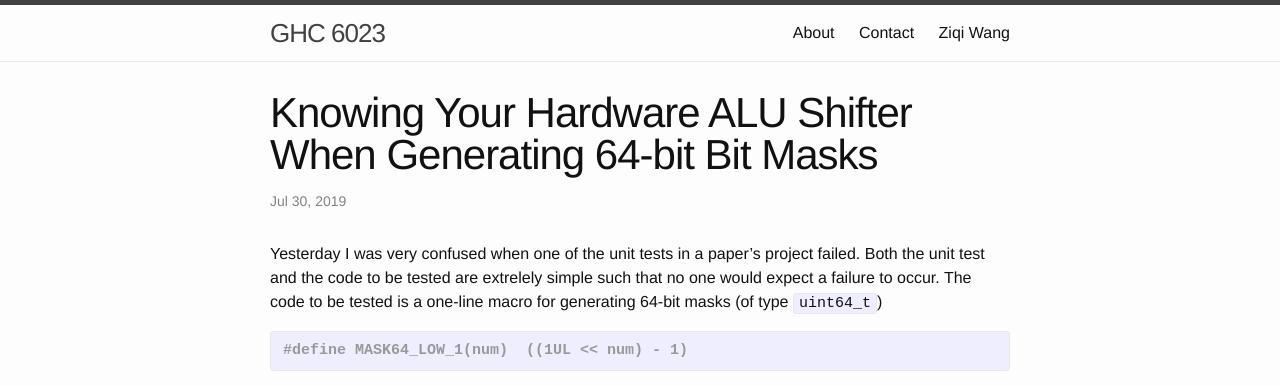
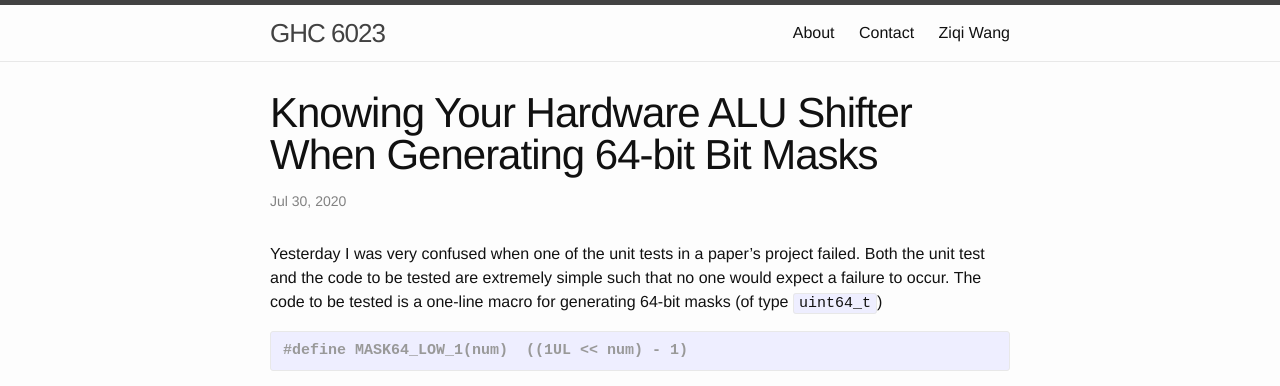
Before and after one commit to wangziqi2013/wangziqi2013.github.io, a Jekyll site: the page built from _posts/2020-07-30-tricky-code-for-64-bit-mask.markdown, in a window 1280 px wide. Shown: the top 386 px of the page. Built offline with Jekyll 4.4.1, drawn with Linux system fonts in a browser that asks for light colours.

Commit message:
Small change

```diff
--- a/_posts/2020-07-30-tricky-code-for-64-bit-mask.markdown
+++ b/_posts/2020-07-30-tricky-code-for-64-bit-mask.markdown
@@ -1,13 +1,13 @@
 ---
 layout: post
 title:  "Knowing Your Hardware ALU Shifter When Generating 64-bit Bit Masks"
-date:   2019-07-30 12:45:00 -0500
+date:   2020-07-30 12:45:00 -0500
 categories: article
 ontop: false
 ---
 
 Yesterday I was very confused when one of the unit tests in a paper's project failed. Both the unit test and the code to
-be tested are extrelely simple such that no one would expect a failure to occur.
+be tested are extremely simple such that no one would expect a failure to occur.
 The code to be tested is a one-line macro for generating 64-bit masks (of type `uint64_t`)
 
 {% highlight C %}
--- a/index.html
+++ b/index.html
@@ -54,6 +54,8 @@ layout: default
         <span class="post-meta">
           {% if post.layout == "paper-summary" %}
             <strong>[Paper Review]</strong>
+          {% elsif post.layout == "post" %}
+            <strong>[Post]</strong>
           {% endif %}
           {{ post.date | date: "%b %-d, %Y" }}
           {% if post.paper_year %}
```
